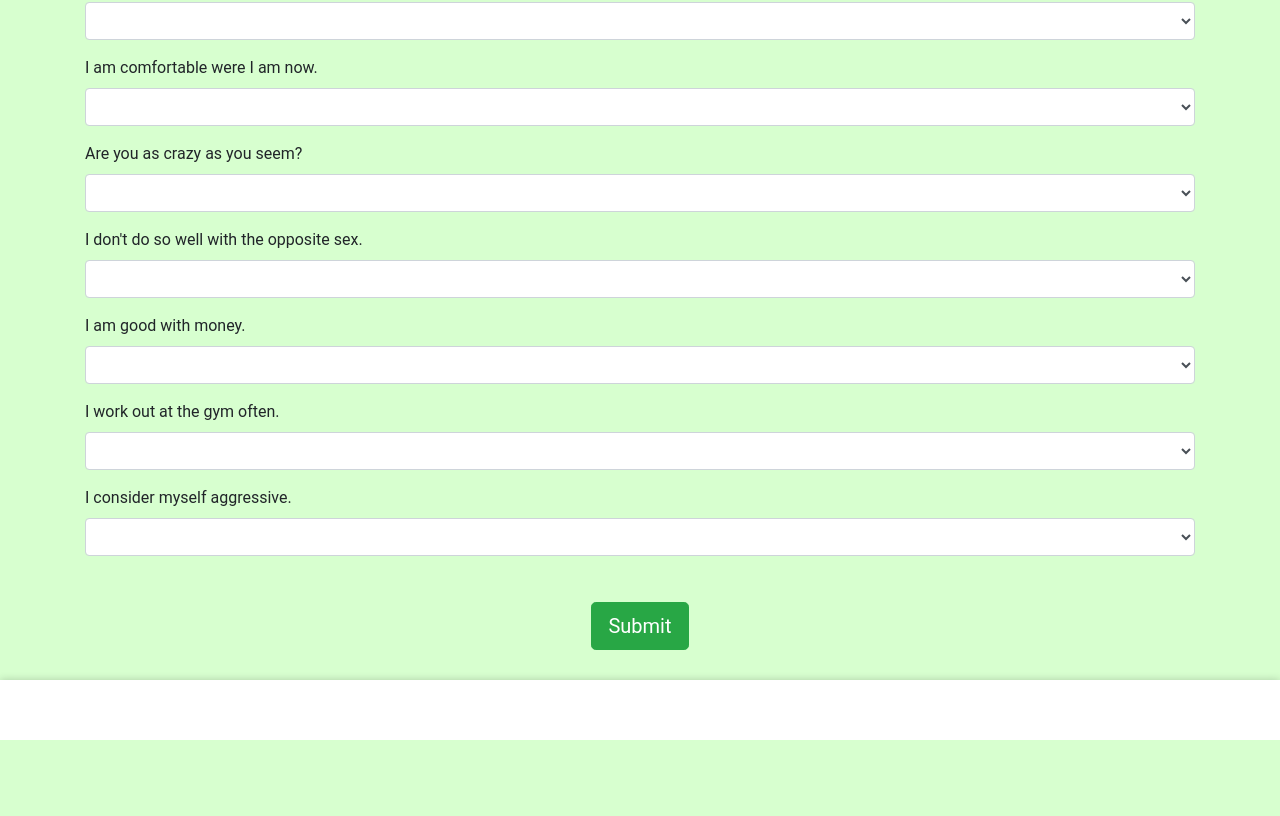
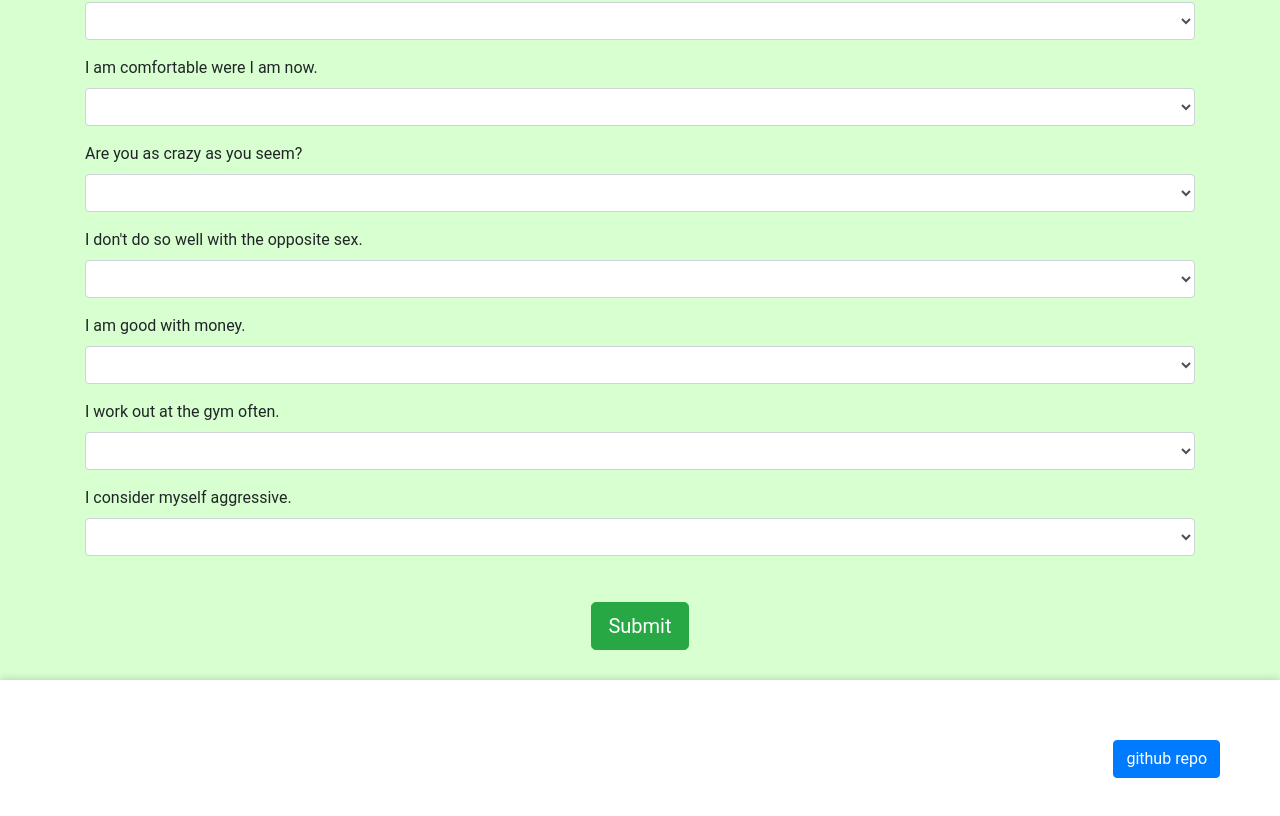
Before and after one commit to UnseenMountain/Friend-Finder, a plain HTML site: page app/public/survey.html in a window 1280 px wide. Shown: the part 742-1558 px from the top of the page. Before the commit the page ends 1482 px from the top, so only its background shows below. Drawn offline with nearby package versions, Linux system fonts and the light colour scheme.

Commit message:
Making Heroku app

```diff
--- a/app/public/survey.html
+++ b/app/public/survey.html
@@ -158,6 +158,9 @@
 
 	<footer>
 
+      <a class="btn btn-primary" href="https://github.com/UnseenMountain/Friend-Finder" role="button">github repo</a>
+
+
 	</footer>
 
 	<script
```
